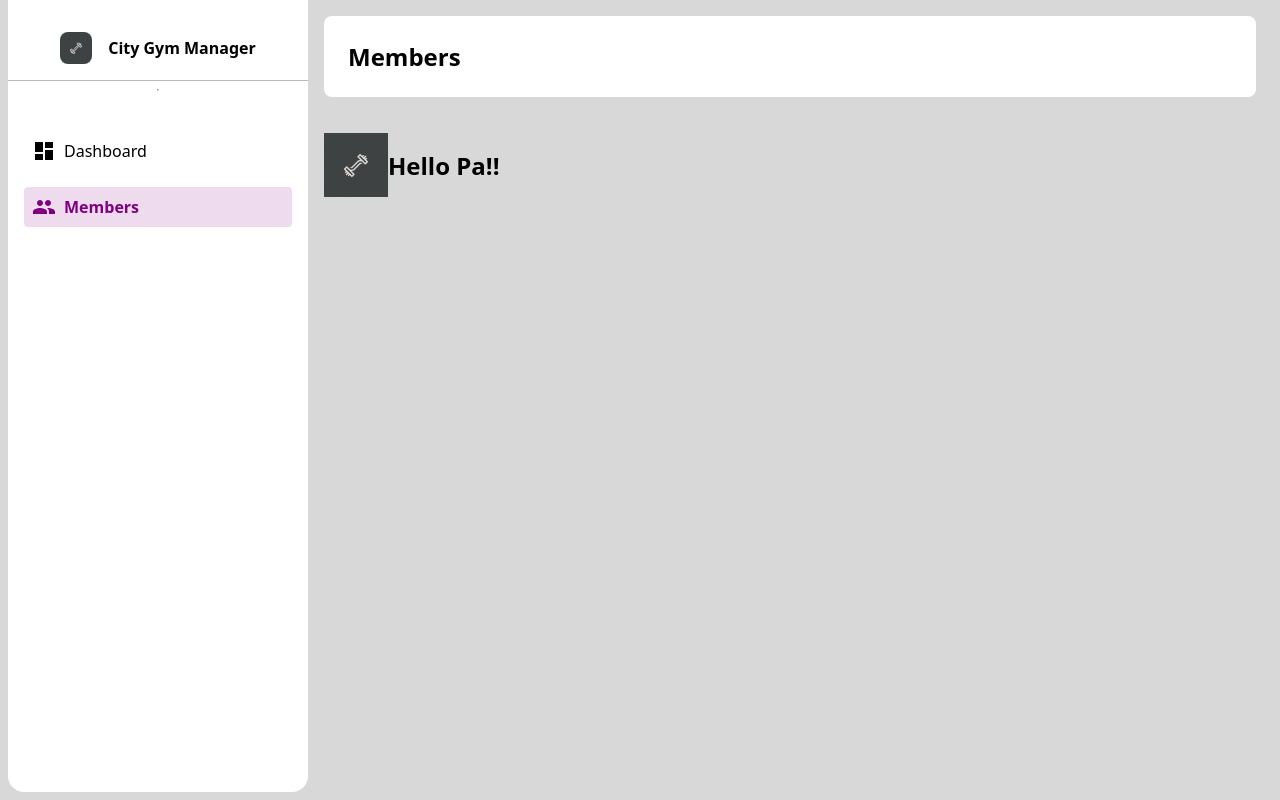
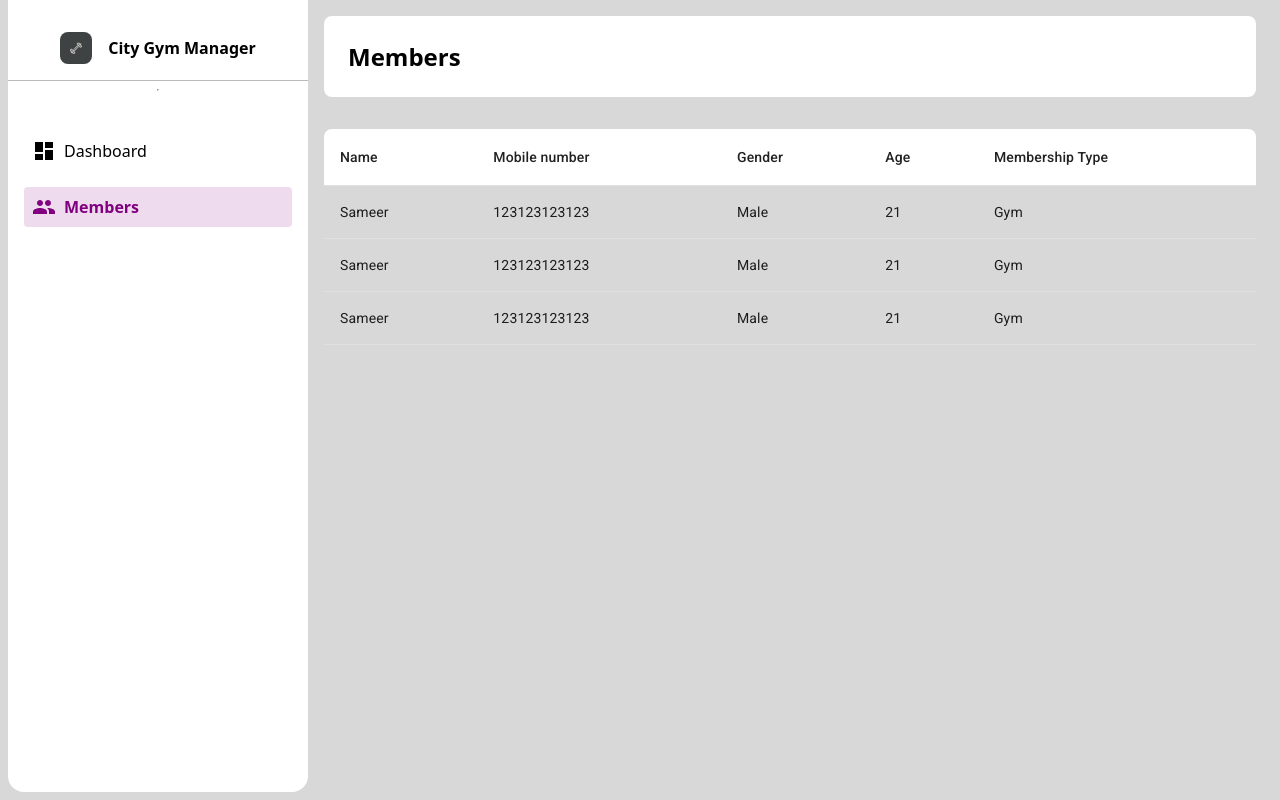
Before and after one commit to Gym-manago/gym-manager-frontend, a React (Vite) app: page /members in a window 1280 px wide. Built offline with nearby package versions, Linux system fonts and the light colour scheme.

Commit message:
Add list view for members

```diff
--- /dev/null
+++ b/src/pages/Members/MembersList/index.tsx
@@ -0,0 +1,81 @@
+import {
+  Table,
+  TableBody,
+  TableCell,
+  TableContainer,
+  TableHead,
+  TableRow,
+} from "@mui/material";
+import styles from "./styels.module.scss";
+
+type Headers = {
+  id: "name" | "mobile_num" | "gender" | "age" | "membership_type";
+  label: string;
+}[];
+
+type Rows = {
+  name: string;
+  mobile_num: string;
+  gender: string;
+  age: string;
+  membership_type: "Gym" | "Swimming Pool";
+}[];
+
+const HEADERS_DATA: Headers = [
+  { id: "name", label: "Name" },
+  { id: "mobile_num", label: "Mobile number" },
+  { id: "gender", label: "Gender" },
+  { id: "age", label: "Age" },
+  { id: "membership_type", label: "Membership Type" },
+];
+
+const ROWS: Rows = [
+  {
+    name: "Sameer",
+    mobile_num: "123123123123",
+    gender: "Male",
+    age: "21",
+    membership_type: "Gym",
+  },
+  {
+    name: "Sameer",
+    mobile_num: "123123123123",
+    gender: "Male",
+    age: "21",
+    membership_type: "Gym",
+  },
+  {
+    name: "Sameer",
+    mobile_num: "123123123123",
+    gender: "Male",
+    age: "21",
+    membership_type: "Gym",
+  },
+];
+
+const MembersList = () => {
+  return (
+    <TableContainer className={styles.table_header}>
+      <Table stickyHeader>
+        <TableHead>
+          <TableRow>
+            {HEADERS_DATA.map(({ id, label }) => (
+              <TableCell key={id}>{label}</TableCell>
+            ))}
+          </TableRow>
+        </TableHead>
+        <TableBody>
+          {ROWS.map((row) => (
+            <TableRow>
+              {HEADERS_DATA.map(({ id }) => (
+                <TableCell key={id}>{row[id]}</TableCell>
+              ))}
+            </TableRow>
+          ))}
+        </TableBody>
+      </Table>
+    </TableContainer>
+  );
+};
+
+export default MembersList;
--- /dev/null
+++ b/src/pages/Members/MembersList/styels.module.scss
@@ -0,0 +1,6 @@
+@use "../../../theme/borderRadius";
+
+.table_header {
+  border-radius: borderRadius.$border-radius-small
+    borderRadius.$border-radius-small 0 0;
+}
--- a/src/pages/Members/index.tsx
+++ b/src/pages/Members/index.tsx
@@ -1,12 +1,10 @@
 import { Layout } from "../../components";
-import logo from "/logo.jpeg";
-import styles from "./styles.module.scss";
+import MembersList from "./MembersList";
 
 export const Members = () => {
   return (
     <Layout headerTitle="Members">
-      <img src={logo} className={styles.img} />
-      <h1>Hello Pa!!</h1>
+      <MembersList />
     </Layout>
   );
 };
```
